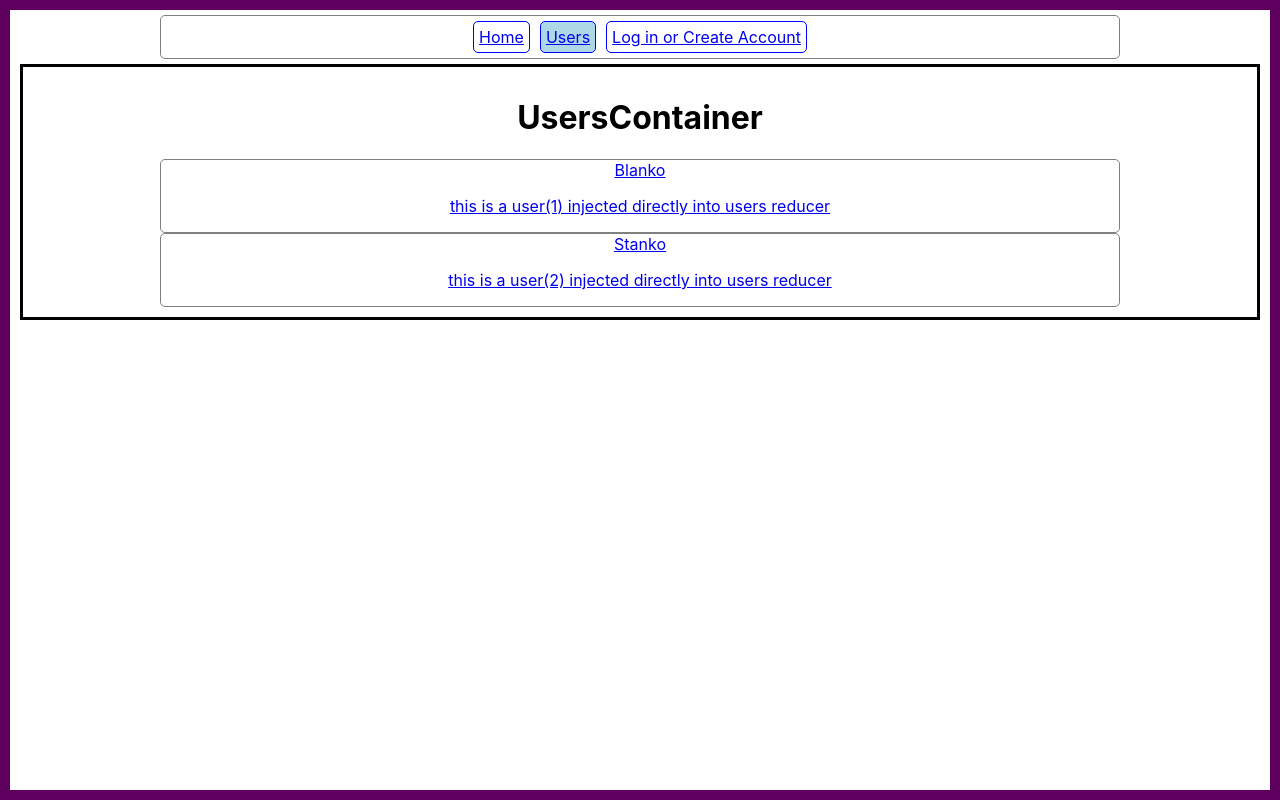
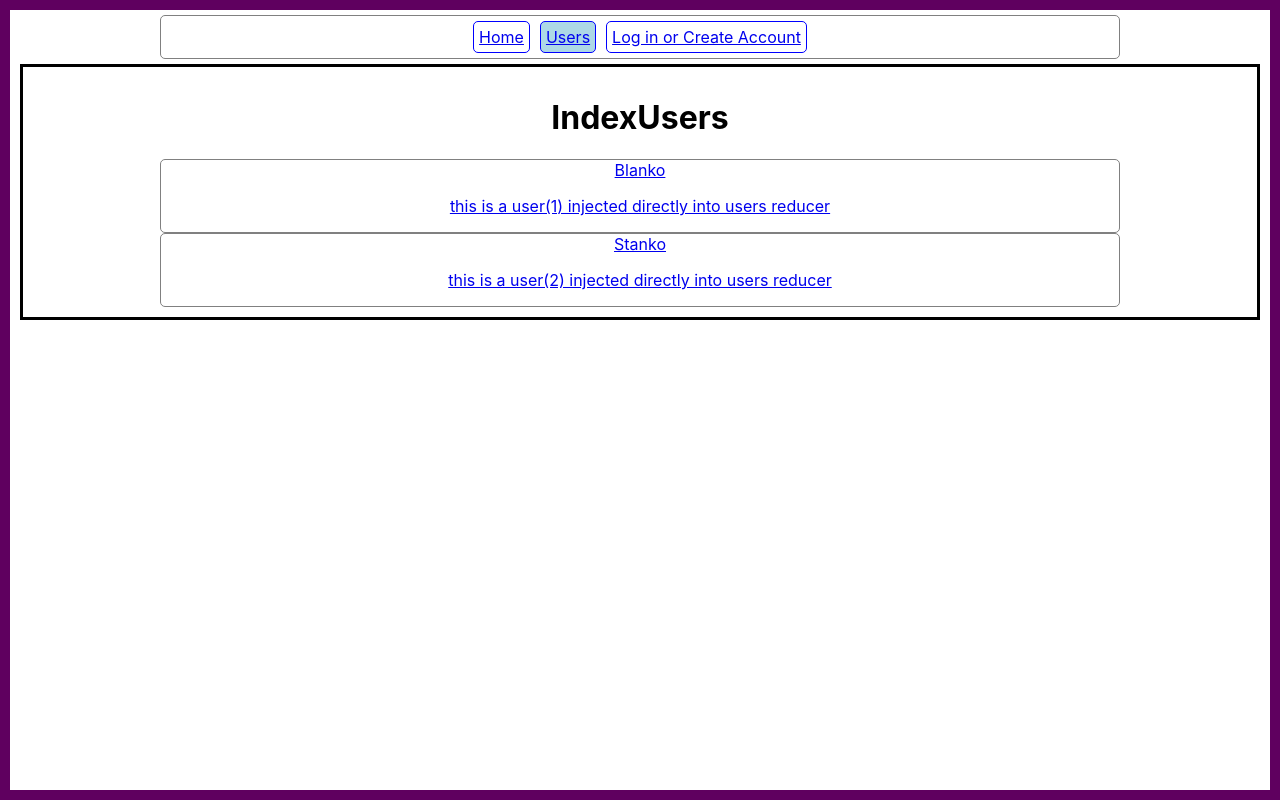
Before and after one commit to royemosby/RecipeSwap_v2, a React (Create React App) app in the folder recipe-swap-frontend/: page /users in a window 1280 px wide. Built offline with nearby package versions, Linux system fonts and the light colour scheme.

Commit message:
restructures/ renames user components for restful naming

```diff
--- a/recipe-swap-frontend/src/App.js
+++ b/recipe-swap-frontend/src/App.js
@@ -4,8 +4,8 @@ import MainContainer from './main/MainContainer';
 import NewRecipe from './recipes/NewRecipe';
 import EditRecipe from './recipes/EditRecipe';
 import ShowRecipe from './recipes/ShowRecipe';
-import UsersContainer from './users/UsersContainer';
-import UserContainer from './users/UserContainer';
+import IndexUsers from './users/IndexUsers';
+import ShowUser from './users/ShowUser';
 import Header from './common/Header'
 import AuthModal from './common/AuthModal'
 import {connect} from 'react-redux'
@@ -24,8 +24,8 @@ function App(props) {
           <Header/>
           <Switch>
             <Route exact path="/" component={MainContainer}/>
-            <Route path="/users/:username" component={UserContainer}/>
-            <Route path="/users" component={UsersContainer}/>
+            <Route path="/users/:username" component={ShowUser}/>
+            <Route path="/users" component={IndexUsers}/>
             <Route path="/recipes/new" component={NewRecipe}/>
             <Route path="/recipes/:recipeId/edit" component={EditRecipe}/>
             <Route path="/recipes/:recipeId" component={ShowRecipe}/>
--- a/recipe-swap-frontend/src/users/UsersContainer.js
+++ b/recipe-swap-frontend/src/users/IndexUsers.js
@@ -1,8 +1,8 @@
 import React, {Component} from 'react'
-import UserCard from './UserCard'
+import UserCard from './components/UserCard'
 import {connect} from 'react-redux'
 
-class UsersContainer extends Component{
+class IndexUsers extends Component{
 
   renderUserCards(users){
     return (
@@ -14,7 +14,7 @@ class UsersContainer extends Component{
   render(){
     return(
       <div className="skeleton">
-        <h1>UsersContainer</h1>
+        <h1>IndexUsers</h1>
         {this.renderUserCards(this.props.users)}
       </div>
     )
@@ -27,4 +27,4 @@ const mapStateToProps = (state) => {
   })
 }
 
-export default connect(mapStateToProps)(UsersContainer)
+export default connect(mapStateToProps)(IndexUsers)
```
Also changed, not shown: recipe-swap-frontend/src/users/ShowUser.js (renamed from recipe-swap-frontend/src/users/UserContainer.js, +6 -6 lines), recipe-swap-frontend/src/users/components/EditModal.js (renamed from recipe-swap-frontend/src/users/EditModal.js), recipe-swap-frontend/src/users/components/UserCard.js (renamed from recipe-swap-frontend/src/users/UserCard.js), recipe-swap-frontend/src/users/components/UserFavorites.js (renamed from recipe-swap-frontend/src/users/UserFavorites.js), recipe-swap-frontend/src/users/components/UserNav.js (renamed from recipe-swap-frontend/src/users/UserNav.js), recipe-swap-frontend/src/users/components/UserProfile.js (renamed from recipe-swap-frontend/src/users/UserProfile.js).
